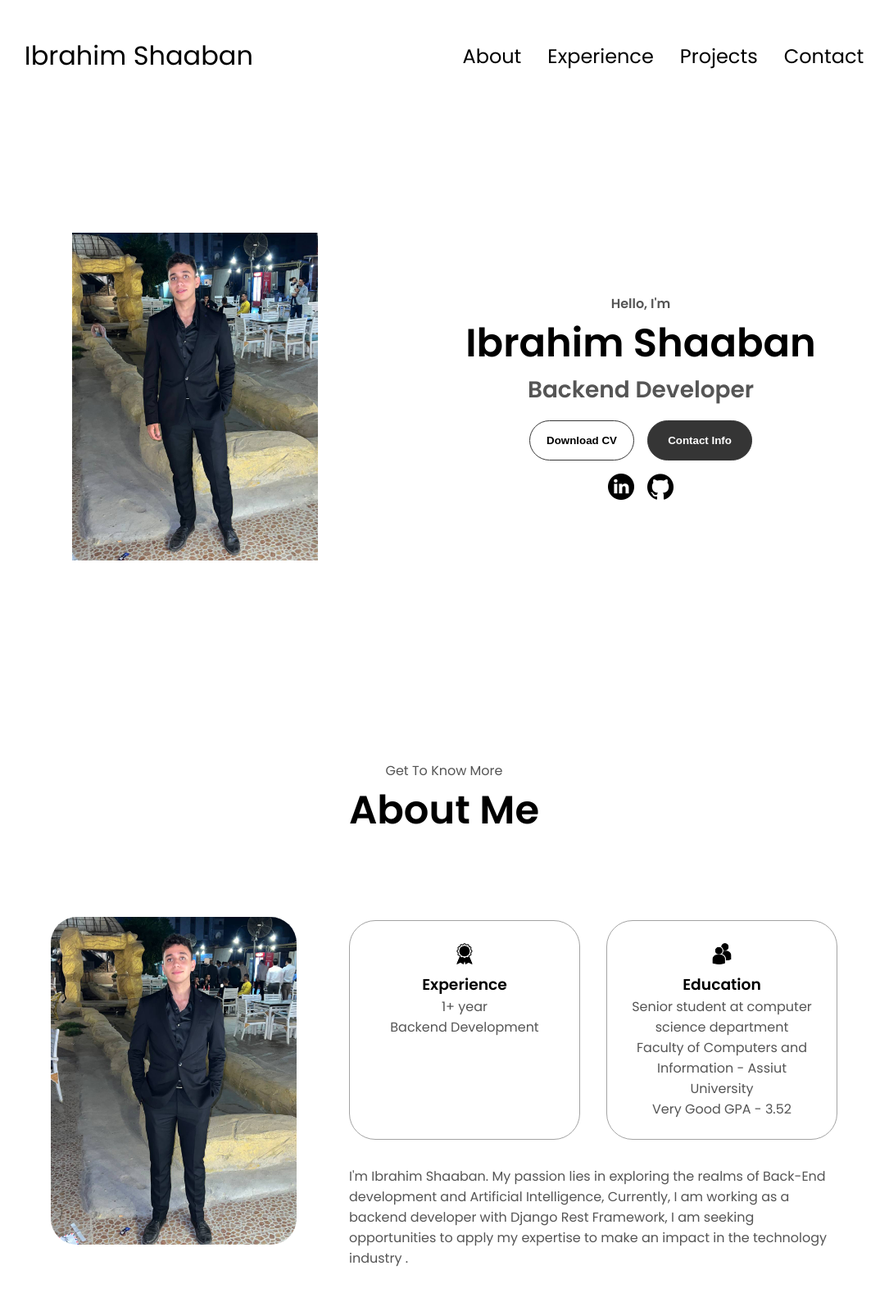
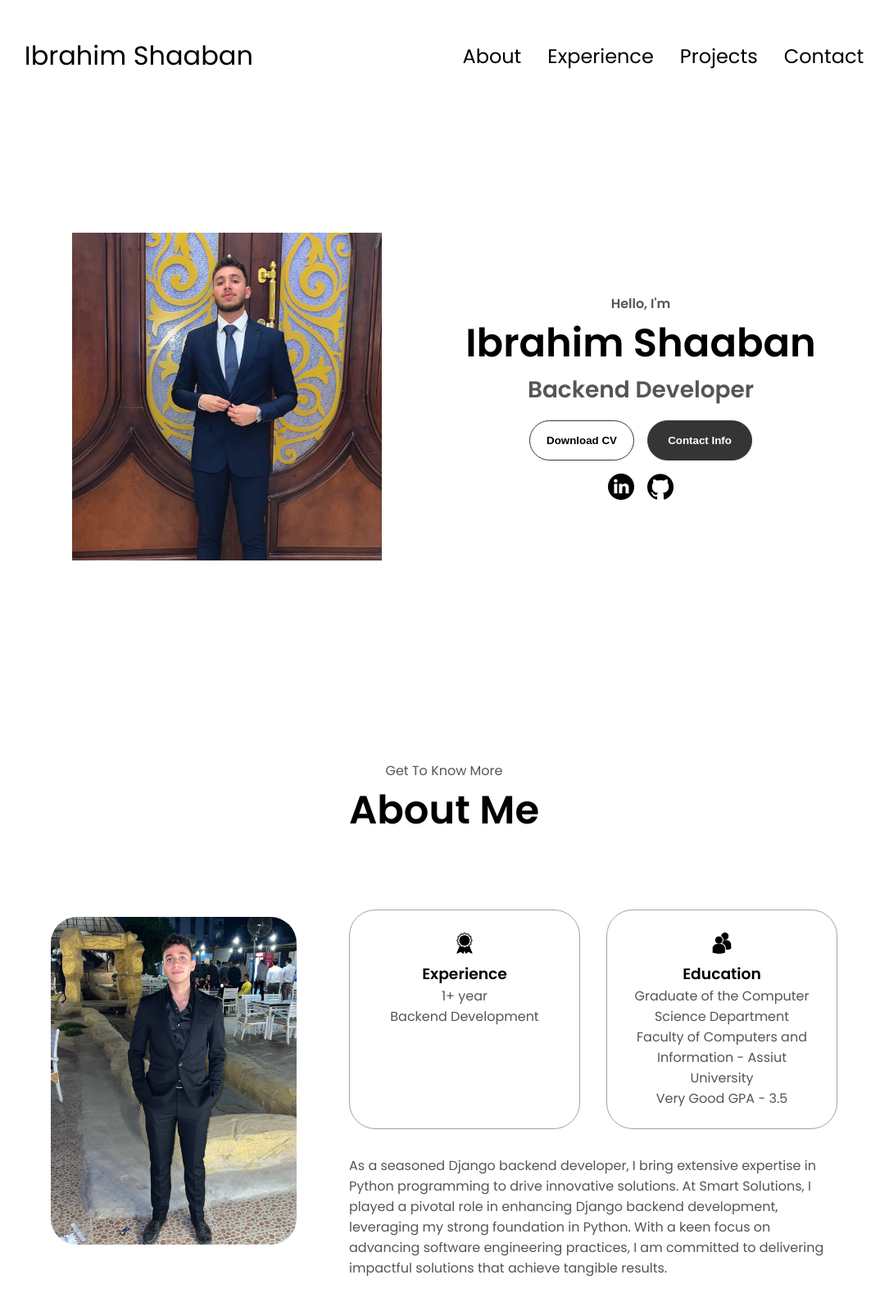
Before and after one commit to ibrahimshaabann/ibrahim.github.io, a plain HTML site: page index.html in a window 1280 px wide. Shown: the top 1589 px of the page at 82% size, without its empty margins (98-1183 px from the left). Drawn offline with Linux system fonts and the light colour scheme.

Commit message:
changing my photos

```diff
--- a/index.html
+++ b/index.html
@@ -37,9 +37,11 @@
       </div>
     </nav>
     <section id="profile">
-      <div class="section__pic-container">
-        <img src="./assets/Ibrahim2.jpeg" alt="Ibrahim Shaaban profile picture" />
-      </div>
+
+        <div class="section__pic-container">
+          <img src="./assets/IbrahimWedding.jpeg" alt="Ibrahim Shaaban profile picture" />
+        </div>
+
       <div class="section__text">
         <p class="section__text__p1">Hello, I'm</p>
         <h1 class="title">Ibrahim Shaaban</h1>
@@ -47,7 +49,7 @@
         <div class="btn-container">
           <button
             class="btn btn-color-2"
-            onclick="window.open('./assets/Ibrahim-Backend-CV .pdf')"
+            onclick="window.open('./assets/IbrahimSoftwareEngineer1.pdf')"
           >
             Download CV
           </button>
@@ -100,14 +102,16 @@
                 class="icon"
               />
               <h3>Education</h3>
-              <p>Senior student at computer science department<br />Faculty of Computers and Information - Assiut University<br />Very Good GPA - 3.52</p>
+              <p>Graduate of the Computer Science Department<br />Faculty of Computers and Information - Assiut University<br />Very Good GPA - 3.5</p>
             </div>
           </div>
           <div class="text-container">
             <p>
-              I'm Ibrahim Shaaban. My passion lies in exploring the realms of Back-End development and Artificial Intelligence,
-              Currently, I am working as a backend developer with Django Rest Framework, I am seeking opportunities to
-              apply my expertise to make an impact in the technology industry .
+              As a seasoned Django backend developer, I bring extensive expertise in Python programming to
+              drive innovative solutions. At Smart Solutions, I played a pivotal role in enhancing Django
+              backend development, leveraging my strong foundation in Python. With a keen focus on
+              advancing software engineering practices, I am committed to delivering impactful
+              solutions that achieve tangible results.
             </p>
           </div>
         </div>
@@ -282,7 +286,7 @@
             <div class="btn-container">
               <button
                 class="btn btn-color-2 project-btn"
-                onclick="location.href='https:https://github.com/ibrahimshaabann'"
+                onclick="location.href='https://github.com/ibrahimshaabann/GraduationProject'"
               >
                 Github
               </button>
@@ -306,7 +310,7 @@
             <div class="btn-container">
               <button
                 class="btn btn-color-2 project-btn"
-                onclick="location.href='https://github.com/ibrahimshaabann'"
+                onclick="location.href='https://github.com/ibrahimshaabann/EspressoToGo'"
               >
                 Github
               </button>
@@ -330,7 +334,7 @@
             <div class="btn-container">
               <button
                 class="btn btn-color-2 project-btn"
-                onclick="location.href='https://github.com/'"
+                onclick="location.href='https://github.com/zeyadesperado/GymMaster/'"
               >
                 Github
               </button>
```
Also changed, not shown: assets/IbrahimWedding.jpeg (added), assets/about-pic.png (deleted), 1 other file.
